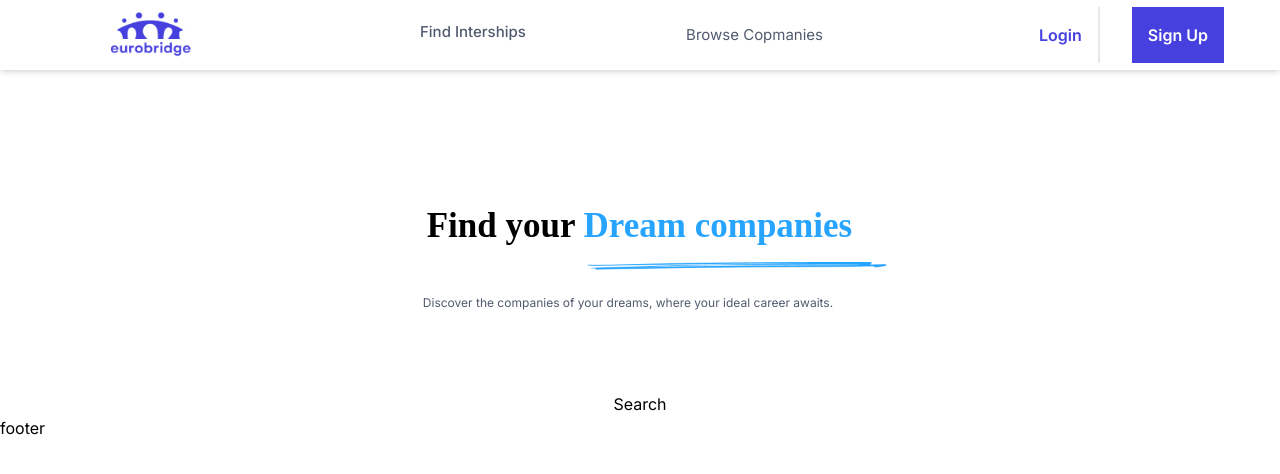
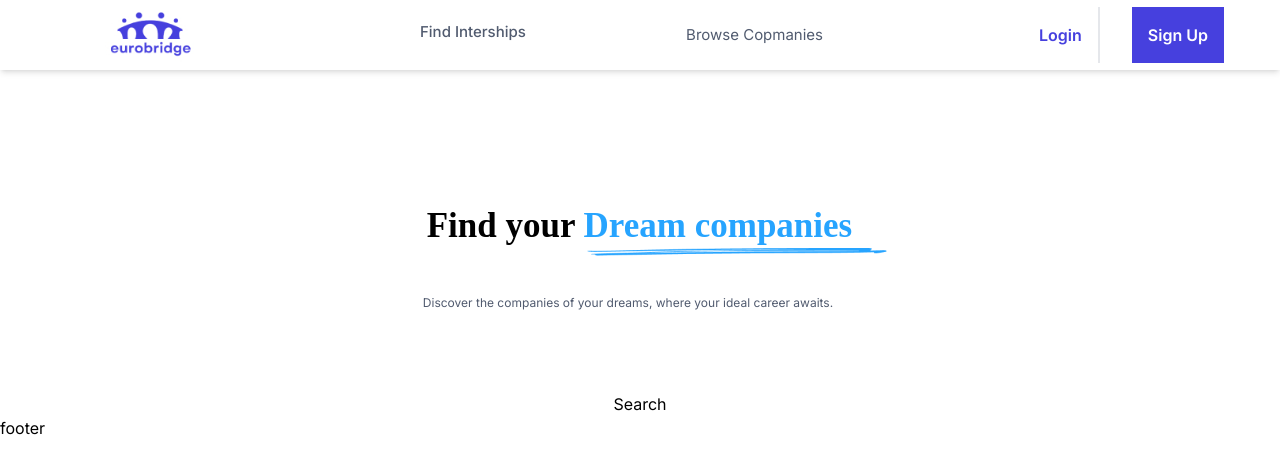
Before and after one commit to lostyoru/euro-bridge-front, a Next.js app: page /Companies in a window 1280 px wide. Shown: the top 474 px of the page. Built offline with nearby package versions, Linux system fonts and the light colour scheme; a web font is replaced by a local one.

Commit message:
comitted changes

```diff
--- a/app/Companies/page.tsx
+++ b/app/Companies/page.tsx
@@ -5,9 +5,9 @@ import Image from "next/image";
 function page() {
   return (
     <div className="flex flex-col justify-center items-center mt-20">
-    <p className="text-[35px] leading-[4.5rem] mt-10 mb-6 font-bold font-body w-1/3 ">
+    <p className="text-[35px] leading-[4.5rem] mt-10 mb-8 font-bold font-body w-1/3 ">
       Find your{" "}
-      <span className="text-[#26A4FF] ">
+      <span className="text-[#26A4FF]  static">
 
         Dream companies
         <Image
@@ -15,7 +15,7 @@ function page() {
           alt="logo"
           width={300}
           height={5}
-          className="translate-x-20 ml-20  "
+          className="translate-x-20 ml-20 absolute bottom-40 left-30"
         />
       </span>
     </p>
--- a/app/Interships/page.tsx
+++ b/app/Interships/page.tsx
@@ -5,7 +5,7 @@ import Image from "next/image";
 export default function page() {
   return (
     <div className="flex flex-col justify-center items-center bg-[#F8F8FD] h-[400px]">
-      <p className="text-[35px] leading-[4.5rem] mt-10 mb-6 font-bold font-body w-1/3 ">
+    <p className="text-[35px] leading-[4.5rem] mt-10 mb-8 font-bold font-body w-1/3 ">
         Find your{" "}
         <span className="text-[#26A4FF] ">
           {" "}
```
